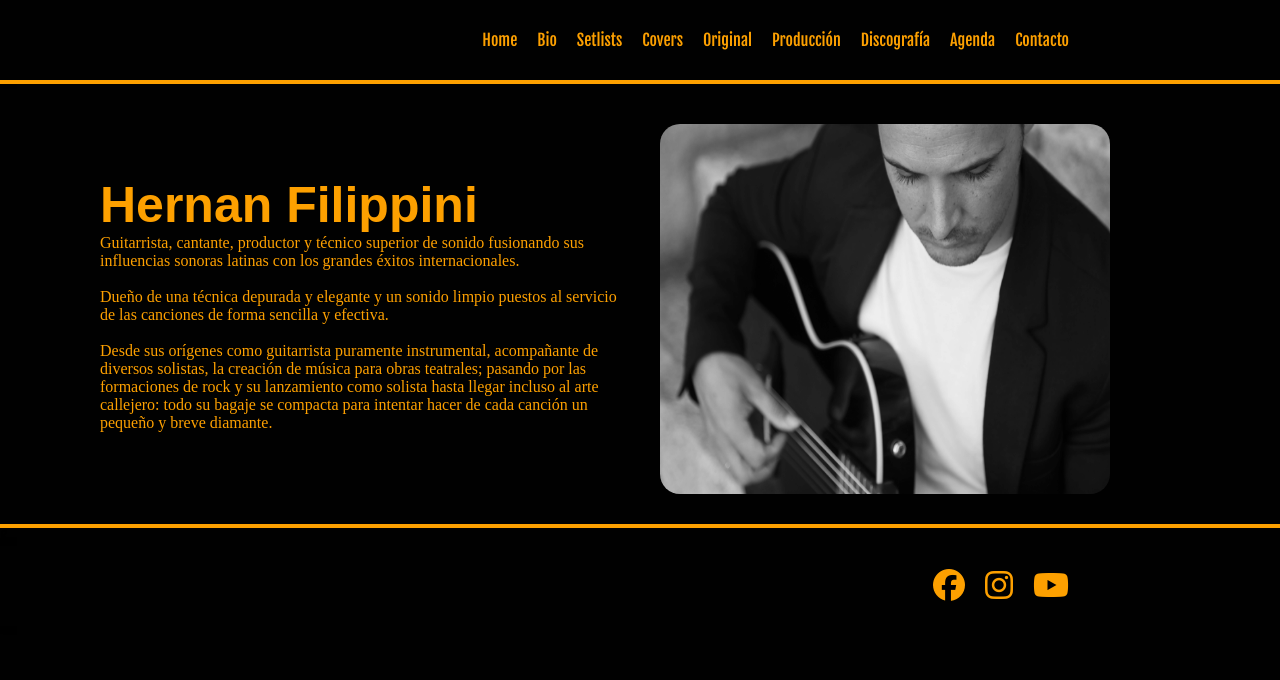
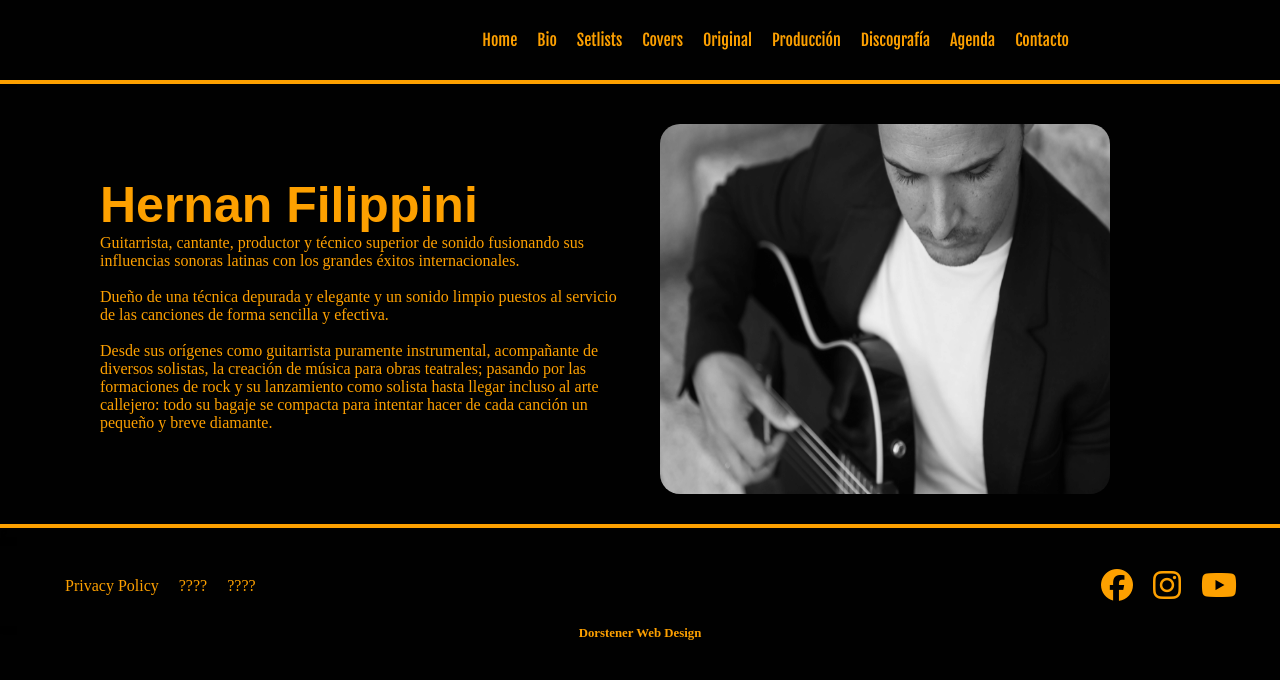
Before and after one commit to Dorstener/hernanweb, a plain HTML site: page index.html in a window 1280 px wide. Shown: the top 680 px of the page. Drawn offline with Linux system fonts and the light colour scheme; a web font is replaced by a local one.

Commit message:
created the privacy policy link and the Dorstener Web Design link

```diff
--- a/css/styles.css
+++ b/css/styles.css
@@ -233,11 +233,47 @@ section {
 
 /* FOOTER */
 
+footer {
+    display: flex;
+    flex-direction: column;
+}
+
 .navbarThree {
     height:50px;
-    width:80%;
+    width:45%;
     display: flex;
     justify-content: flex-end;
     align-items: center;
     list-style: none;
 }
+
+.containerEleven {
+    height: 50px;
+    width:100%;
+    text-align: center;
+}
+
+.containerTwelve {
+    display:  flex;
+    flex-direction: row;
+}
+
+.navbarFour {
+    height:50px;
+    width:45%;
+    display: flex;
+    justify-content: flex-start;
+    align-items: center;
+    list-style: none;
+}
+
+.fontThree {
+    font-family: "Cagliostro";
+    color: rgba(253,160,0,1);
+    font-size: 0.8em;
+
+}
+
+div > a {
+    text-decoration: none;
+}
--- a/index.html
+++ b/index.html
@@ -68,16 +68,28 @@
 
     <hr>ß
     <footer>
-        <nav>
+        <nav class="containerTwelve">
+            <ul class="navbarFour">
+                <li class="fontTwo"><a href="/pages/privacy.html" target="_blank">Privacy Policy</a>
+                </li>
+                <li class="fontTwo"><a href="#" target="_blank">????</a></li>
+                <li class="fontTwo"><a href="#" target="_blank">????</a></li>
+            </ul>
             <ul class="navbarThree">
-                <li class="fontTwo"><a href="https://www.facebook.com/filippinihernan/" target="_blank"><i class="fa-brands fa-facebook fa-2xl" style="color: #fda000;"></i></a>
+                <li class="fontTwo"><a href="https://www.facebook.com/filippinihernan/" target="_blank"><i
+                            class="fa-brands fa-facebook fa-2xl" style="color: #fda000;"></i></a>
                 </li>
-                <li class="fontTwo"><a href="https://www.instagram.com/hernanfilippini/?hl=es"
-                        target="_blank"><i class="fa-brands fa-instagram fa-2xl" style="color: #fda000;"></i></a></li>
+                <li class="fontTwo"><a href="https://www.instagram.com/hernanfilippini/?hl=es" target="_blank"><i
+                            class="fa-brands fa-instagram fa-2xl" style="color: #fda000;"></i></a></li>
                 <li class="fontTwo"><a href="https://www.youtube.com/channel/UCXdtrUZ0VViVAauuRD5QVng"
                         target="_blank"><i class="fa-brands fa-youtube fa-2xl" style="color: #fda000;"></i></a></li>
             </ul>
         </nav>
+        <div class="containerEleven">
+            <a href="#">
+                <h3 class="fontThree"> Dorstener Web Design </h3>
+            </a>
+        </div>
     </footer>
     <script src="/js/index.js"></script>
 </body>
```
Also changed, not shown: pages/privacy.html (added).
